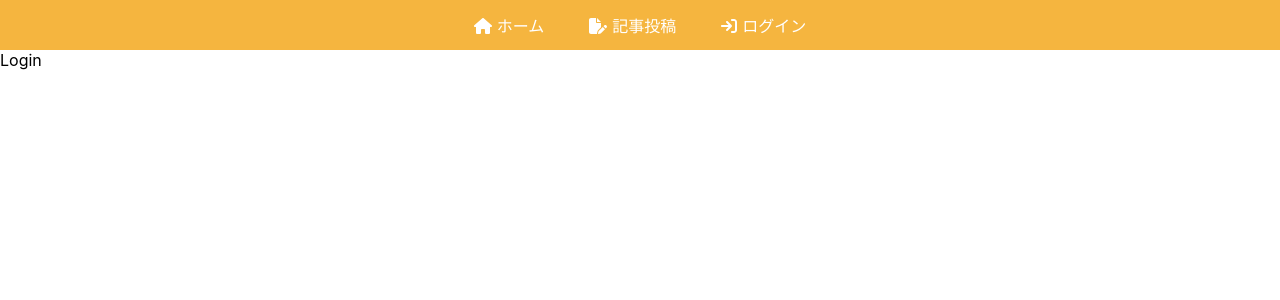
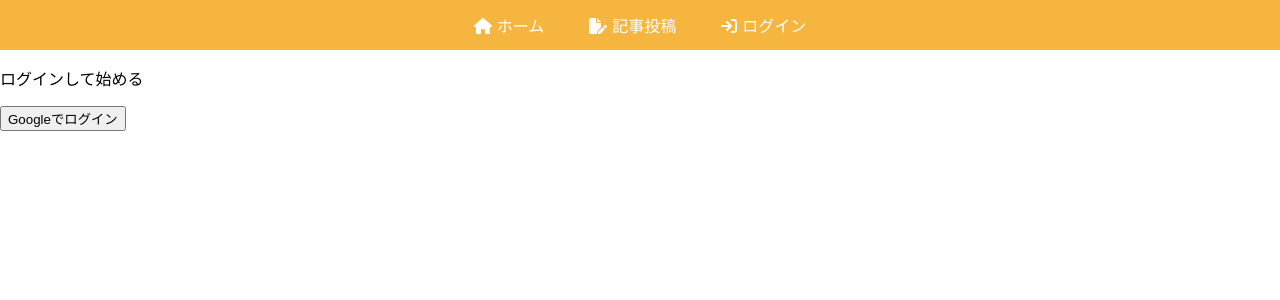
Before and after one commit to KurumiRumi/3ReactApps_BlogApp, a React (Create React App) app in the folder blog-with-react-and-firebase/: page /login in a window 1280 px wide. Shown: the top 300 px of the page. Built offline with nearby package versions, Linux system fonts and the light colour scheme; no server answers.

Commit message:
32. 認証状態を保存する変数をローカルストレージに保存してみよう

```diff
--- a/blog-with-react-and-firebase/src/App.js
+++ b/blog-with-react-and-firebase/src/App.js
@@ -6,15 +6,18 @@
 import Login from "./components/Login";
 import Logout from "./components/Logout";
 import Navbar from "./components/Navbar";
+import { useState } from "react";
 
 function App() {
+  const [isAuth, setIsAuth] = useState(false);
+
   return (
     <Router>
       <Navbar />
       <Routes>
         <Route path="/" element={<Home />}></Route>
         <Route path="/createpost" element={<CreatePost />}></Route>
-        <Route path="/login" element={<Login />}></Route>
+        <Route path="/login" element={<Login setIsAuth={setIsAuth} />}></Route>
         <Route path="/logout" element={<Logout />}></Route>
       </Routes>
     </Router>
--- a/blog-with-react-and-firebase/src/components/Login.js
+++ b/blog-with-react-and-firebase/src/components/Login.js
@@ -1,7 +1,27 @@
 import React from "react";
+import { signInWithPopup } from "firebase/auth";
+import { useNavigate } from "react-router-dom";
 
-const Login = () => {
-  return <div>Login</div>;
+import { auth, provider } from "../firebase";
+
+const Login = ({ setIsAuth }) => {
+  const navigate = useNavigate();
+
+  const loginInWithGoogle = () => {
+    // Googleでログイン
+    signInWithPopup(auth, provider).then((result) => {
+      localStorage.setItem("isAuth", true);
+      setIsAuth(true);
+      navigate("/");
+    });
+  };
+
+  return (
+    <div>
+      <p>ログインして始める</p>
+      <button onClick={loginInWithGoogle}>Googleでログイン</button>
+    </div>
+  );
 };
 
 export default Login;
```
